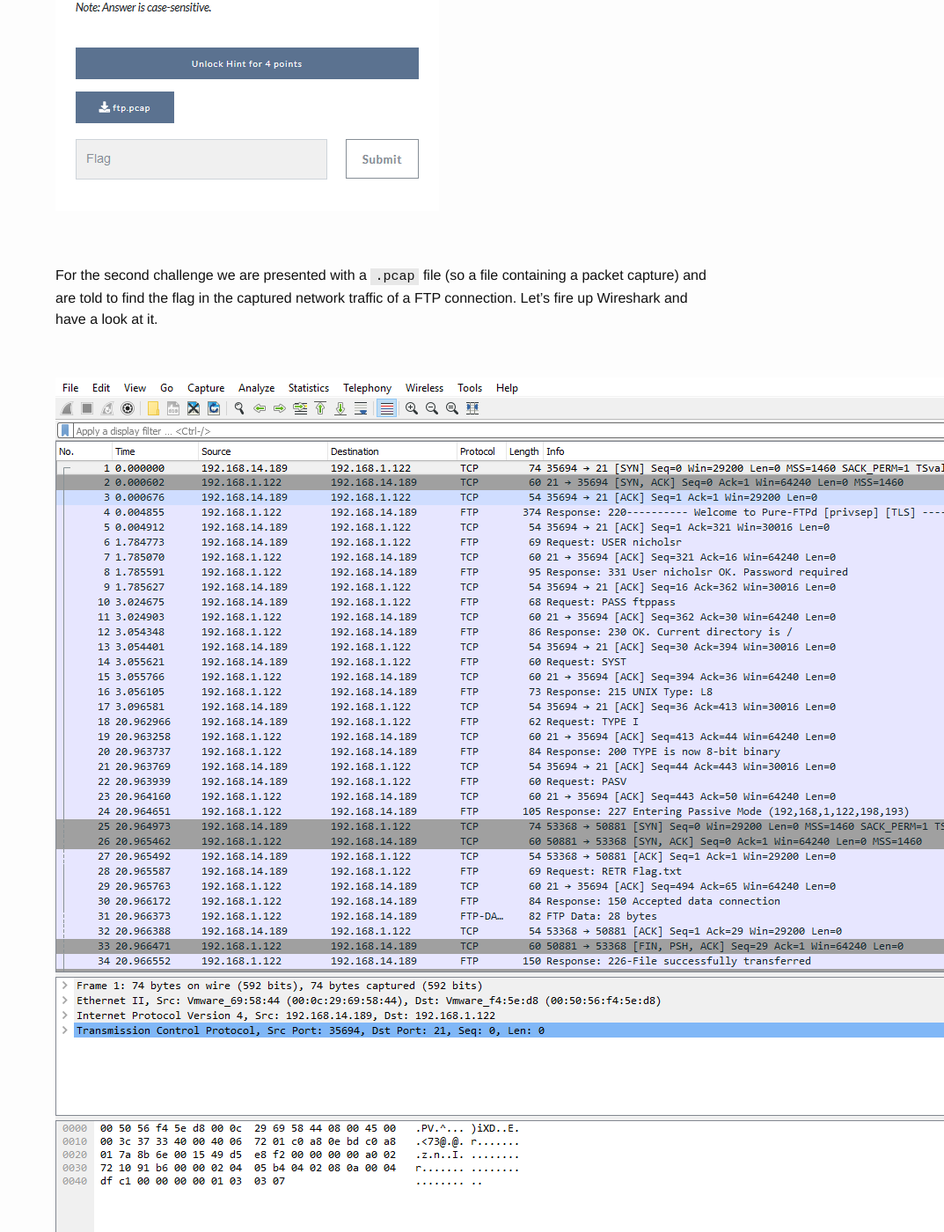
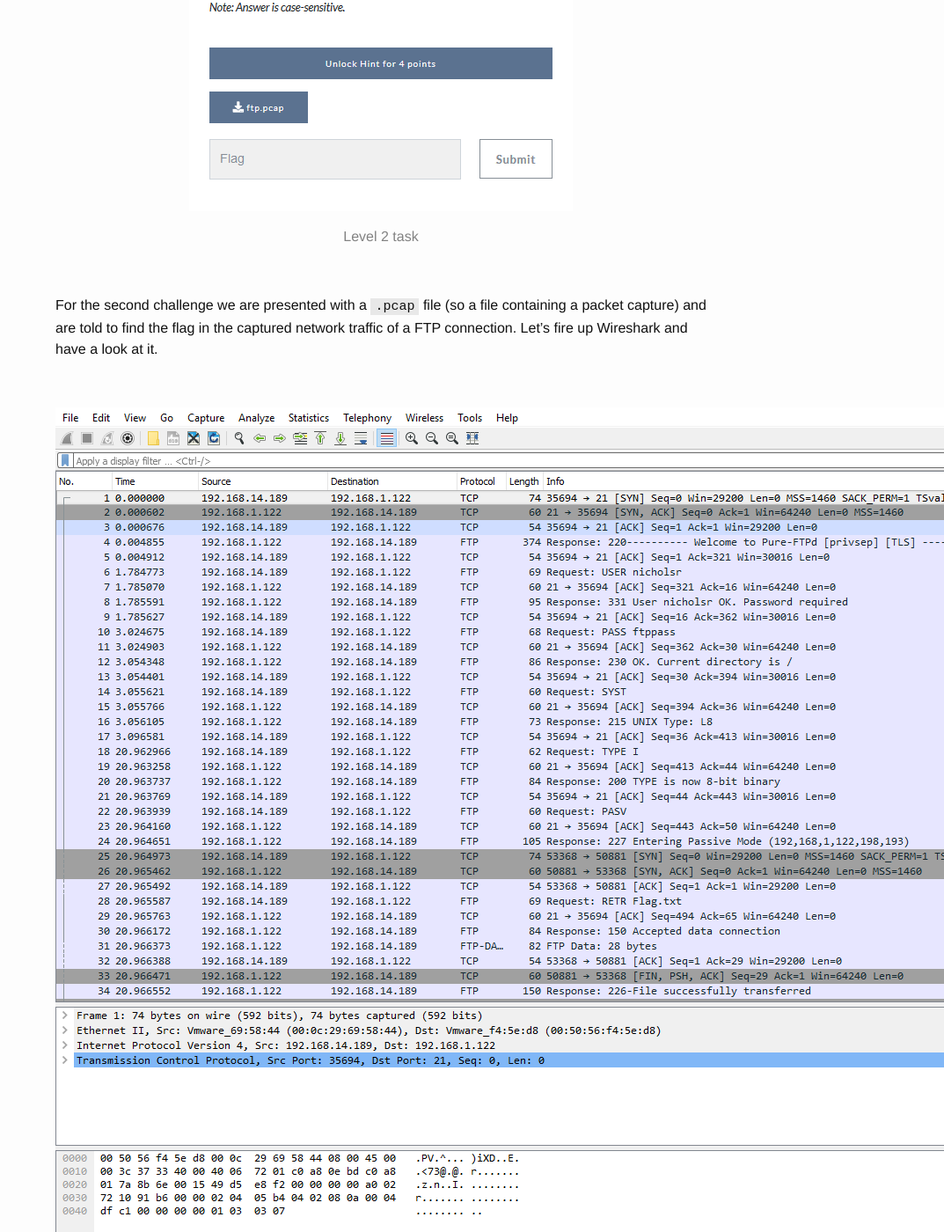
Before and after one commit to stepMode/stepmode.github.io, a Jekyll site: the page built from _posts/2018-07-30-ryans-ctf-levels-1-to-4.md, in a window 1280 px wide and 1400 px high, scrolled down 2308 px. Shown: the whole window at 88% size, without its empty margins (207-1280 px from the left). Built offline with Jekyll 4.4.1, drawn with Linux system fonts in a browser that asks for light colours.

```diff
--- a/_posts/2018-07-30-ryans-ctf-levels-1-to-4.md
+++ b/_posts/2018-07-30-ryans-ctf-levels-1-to-4.md
@@ -44,7 +44,12 @@ Hiding a flag in the page source is a really common beginner challenge and can b
 # Level 2 - FTP File Transfer
 
 
-![Challenge 2 - The Task]({{ "/assets/2018-07-30-ryans-ctf-levels-1-to-4/level2_task.png" | absolute_url }})
+<!-- ![Challenge 2 - The Task]({{ "/assets/2018-07-30-ryans-ctf-levels-1-to-4/level2_task.png" | absolute_url }}) -->
+
+{% include image.html
+            img="/assets/2018-07-30-ryans-ctf-levels-1-to-4/level2_task.png"
+            title="level2_task"
+            caption="Level 2 task" %}
 
 <br>
 
@@ -53,7 +58,12 @@ For the second challenge we are presented with a `.pcap` file (so a file contain
 
 <br>
 
-![Challenge 2 - pcap]({{ "/assets/2018-07-30-ryans-ctf-levels-1-to-4/level2_pcap.png" | absolute_url }})
+<!-- ![Challenge 2 - pcap]({{ "/assets/2018-07-30-ryans-ctf-levels-1-to-4/level2_pcap.png" | absolute_url }}) -->
+
+{% include image.html
+            img="/assets/2018-07-30-ryans-ctf-levels-1-to-4/level2_pcap.png"
+            title="level2_pcap"
+            caption="Level 2 pcap" %}
 
 <br>
 
```
Also changed, not shown: other parts of _posts/2018-07-30-ryans-ctf-levels-1-to-4.md (+1 -1 lines).
